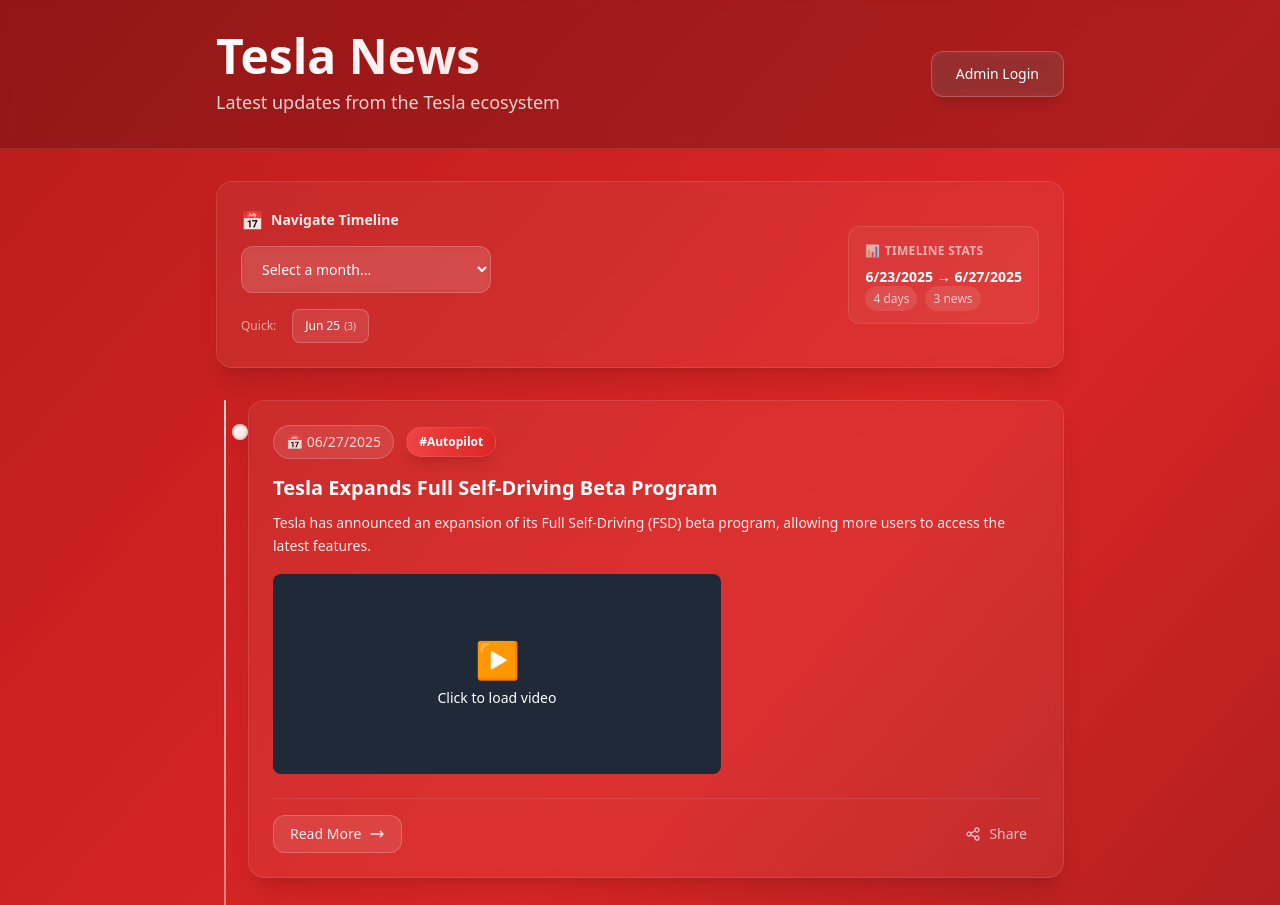
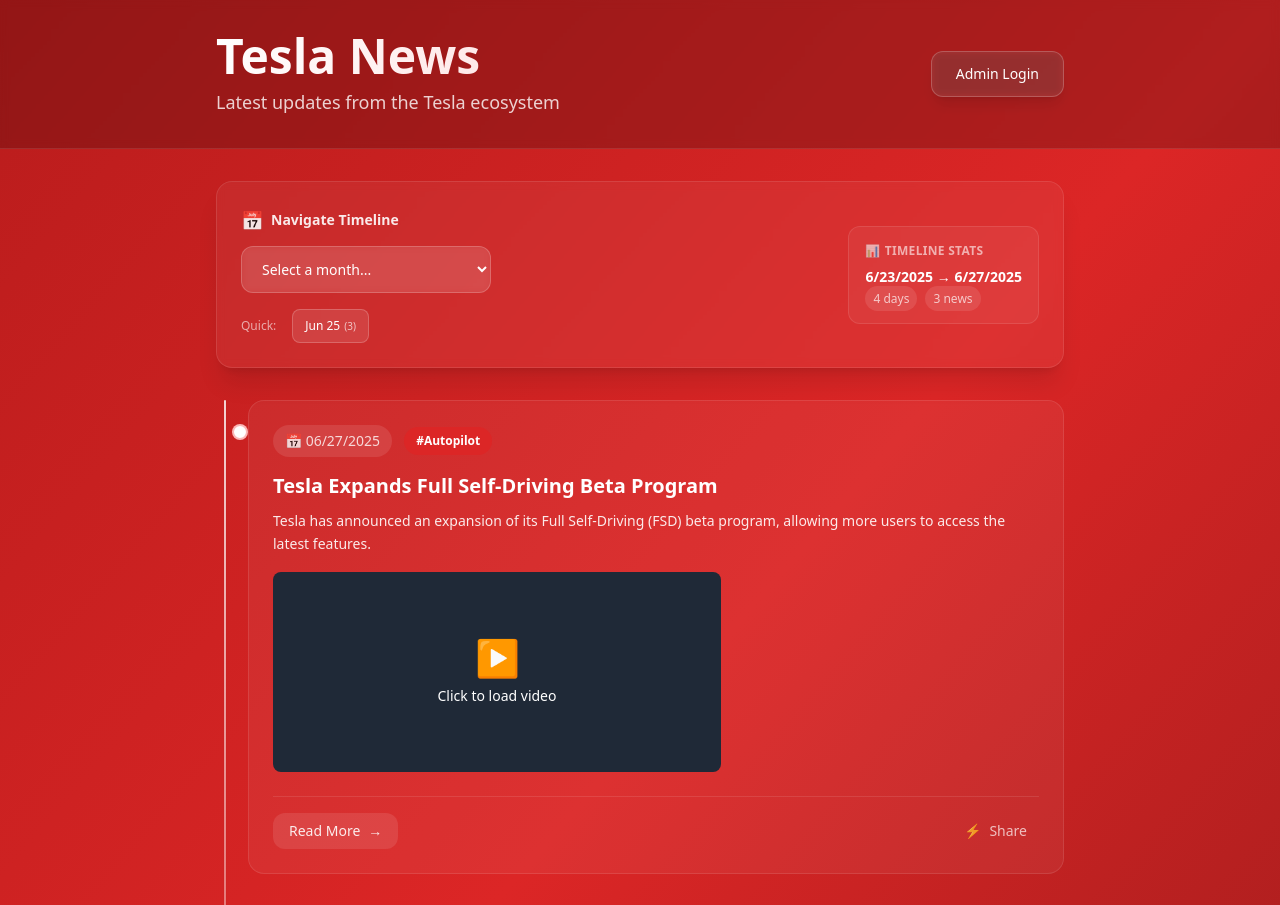
Before and after one commit to squarebaga/tesla-news-timeline, a React (Vite) app: page / in a window 1280 px wide. Shown: the top 905 px of the page. Built offline with nearby package versions, Linux system fonts and the light colour scheme.

Commit message:
Fix scrolling lag issue

```diff
--- a/src/TeslaNewsTimeline.jsx
+++ b/src/TeslaNewsTimeline.jsx
@@ -1,7 +1,7 @@
 import React, { useState, useMemo, useEffect, useRef, useCallback } from "react";
 import { useNavigate } from 'react-router-dom';
 
-function LazyYouTubeEmbed({ url }) {
+const LazyYouTubeEmbed = React.memo(({ url }) => {
   const [isLoaded, setIsLoaded] = useState(false);
   const [isVisible, setIsVisible] = useState(false);
   const ref = useRef();
@@ -14,7 +14,7 @@
           observer.disconnect();
         }
       },
-      { threshold: 0.1 }
+      { threshold: 0.2 } // Higher threshold for better performance
     );
 
     if (ref.current) {
@@ -66,21 +66,24 @@
       )}
     </div>
   );
-}
+});
 
-// Virtual scrolling news item component
-function VirtualNewsItem({ item, index }) {
+// Optimized virtual scrolling news item component with memoization
+const VirtualNewsItem = React.memo(({ item, index }) => {
   const [isVisible, setIsVisible] = useState(false);
   const ref = useRef();
 
   useEffect(() => {
     const observer = new IntersectionObserver(
       ([entry]) => {
-        setIsVisible(entry.isIntersecting);
+        // Debounce visibility changes to reduce re-renders
+        if (entry.isIntersecting !== isVisible) {
+          setIsVisible(entry.isIntersecting);
+        }
       },
       {
-        threshold: 0.1,
-        rootMargin: '100px 0px' // Load items 100px before they come into view
+        threshold: 0.05, // Reduced threshold for better performance
+        rootMargin: '50px 0px' // Reduced margin to load less content ahead
       }
     );
 
@@ -89,27 +92,27 @@
     }
 
     return () => observer.disconnect();
-  }, []);
+  }, [isVisible]); // Add dependency to prevent unnecessary re-observations
 
   return (
-    <div ref={ref} className="mb-8 relative min-h-[200px] group">
-      {/* Timeline marker with enhanced design */}
-      <div className="absolute left-[-16px] top-6 w-4 h-4 bg-gradient-to-br from-white to-red-100 rounded-full shadow-lg border-2 border-red-400/30 transition-all duration-300 group-hover:scale-125 group-hover:shadow-xl group-hover:border-white"></div>
+    <div ref={ref} className="mb-8 relative min-h-[200px]">
+      {/* Simplified timeline marker for better performance */}
+      <div className="absolute left-[-16px] top-6 w-4 h-4 bg-white rounded-full border-2 border-red-400/50"></div>
 
       {isVisible ? (
-        <div className="bg-white/5 backdrop-blur-sm rounded-2xl border border-white/10 p-6 shadow-xl transition-all duration-300 hover:bg-white/10 hover:border-white/20 hover:shadow-2xl hover:scale-[1.02] hover:-translate-y-1">
+        <div className="bg-white/5 rounded-2xl border border-white/10 p-6 will-change-transform hover:bg-white/8 hover:border-white/15 transition-colors duration-200">
           {/* Header with date and tag */}
           <div className="flex flex-wrap items-center gap-3 mb-4">
-            <time className="text-sm font-medium text-white/80 bg-white/10 px-3 py-1.5 rounded-full border border-white/20">
+            <time className="text-sm font-medium text-white/80 bg-white/10 px-3 py-1.5 rounded-full">
               📅 {item.date}
             </time>
-            <span className="text-xs font-bold text-white bg-gradient-to-r from-red-500 to-red-600 px-3 py-1.5 rounded-full shadow-lg border border-red-400/30">
+            <span className="text-xs font-bold text-white bg-red-600 px-3 py-1.5 rounded-full">
               {item.tag}
             </span>
           </div>
 
           {/* Title with better typography */}
-          <h2 className="text-xl font-bold text-white mb-3 leading-tight group-hover:text-red-100 transition-colors duration-300">
+          <h2 className="text-xl font-bold text-white mb-3 leading-tight">
             {item.title}
           </h2>
 
@@ -121,29 +124,25 @@
           {/* YouTube embed */}
           {item.youtubeUrl && <LazyYouTubeEmbed url={item.youtubeUrl} />}
 
-          {/* Enhanced read more button */}
+          {/* Simplified read more section */}
           <div className="flex justify-between items-center mt-6 pt-4 border-t border-white/10">
             <a
               href="#"
-              className="inline-flex items-center gap-2 text-white/90 hover:text-white font-medium text-sm bg-white/10 hover:bg-white/20 px-4 py-2 rounded-xl transition-all duration-200 border border-white/20 hover:border-white/30 group/link"
+              className="inline-flex items-center gap-2 text-white/90 hover:text-white font-medium text-sm bg-white/10 hover:bg-white/15 px-4 py-2 rounded-xl transition-colors duration-150"
             >
               <span>Read More</span>
-              <svg className="w-4 h-4 transition-transform duration-200 group-hover/link:translate-x-1" fill="none" stroke="currentColor" viewBox="0 0 24 24">
-                <path strokeLinecap="round" strokeLinejoin="round" strokeWidth={2} d="M17 8l4 4m0 0l-4 4m4-4H3" />
-              </svg>
+              <span>→</span>
             </a>
 
-            {/* Share button */}
-            <button className="inline-flex items-center gap-2 text-white/70 hover:text-white/90 text-sm px-3 py-2 rounded-xl hover:bg-white/10 transition-all duration-200">
-              <svg className="w-4 h-4" fill="none" stroke="currentColor" viewBox="0 0 24 24">
-                <path strokeLinecap="round" strokeLinejoin="round" strokeWidth={2} d="M8.684 13.342C8.886 12.938 9 12.482 9 12c0-.482-.114-.938-.316-1.342m0 2.684a3 3 0 110-2.684m0 2.684l6.632 3.316m-6.632-6l6.632-3.316m0 0a3 3 0 105.367-2.684 3 3 0 00-5.367 2.684zm0 9.316a3 3 0 105.367 2.684 3 3 0 00-5.367-2.684z" />
-              </svg>
+            {/* Simplified share button */}
+            <button className="inline-flex items-center gap-2 text-white/70 hover:text-white/90 text-sm px-3 py-2 rounded-xl hover:bg-white/10 transition-colors duration-150">
+              <span>⚡</span>
               Share
             </button>
           </div>
         </div>
       ) : (
-        <div className="bg-white/5 backdrop-blur-sm rounded-2xl border border-white/10 p-6 shadow-xl animate-pulse">
+        <div className="bg-white/5 rounded-2xl border border-white/10 p-6 animate-pulse">
           <div className="flex gap-3 mb-4">
             <div className="h-6 bg-white/20 rounded-full w-24"></div>
             <div className="h-6 bg-white/20 rounded-full w-20"></div>
@@ -158,7 +157,7 @@
       )}
     </div>
   );
-}
+});
 
 export default function TeslaNewsTimeline({ newsItems, isLoggedIn }) {
   const navigate = useNavigate();
@@ -253,22 +252,30 @@
     }
   }, [jumpToIndex]);
 
-  // Infinite scroll effect
+  // Optimized infinite scroll effect with throttling
   useEffect(() => {
+    let timeoutId;
     const observer = new IntersectionObserver(
       ([entry]) => {
         if (entry.isIntersecting && visibleCount < newsItems.length) {
-          setVisibleCount(prev => Math.min(prev + 10, newsItems.length));
+          // Throttle the scroll loading to reduce rapid re-renders
+          if (timeoutId) clearTimeout(timeoutId);
+          timeoutId = setTimeout(() => {
+            setVisibleCount(prev => Math.min(prev + 15, newsItems.length)); // Load more items at once
+          }, 100); // Small delay to batch multiple scroll events
         }
       },
-      { threshold: 0.1 }
+      { threshold: 0.3 } // Higher threshold to load less aggressively
     );
 
     if (loadMoreRef.current) {
       observer.observe(loadMoreRef.current);
     }
 
-    return () => observer.disconnect();
+    return () => {
+      observer.disconnect();
+      if (timeoutId) clearTimeout(timeoutId);
+    };
   }, [visibleCount, newsItems.length]);
 
   // Reset visible count when newsItems change significantly
```
